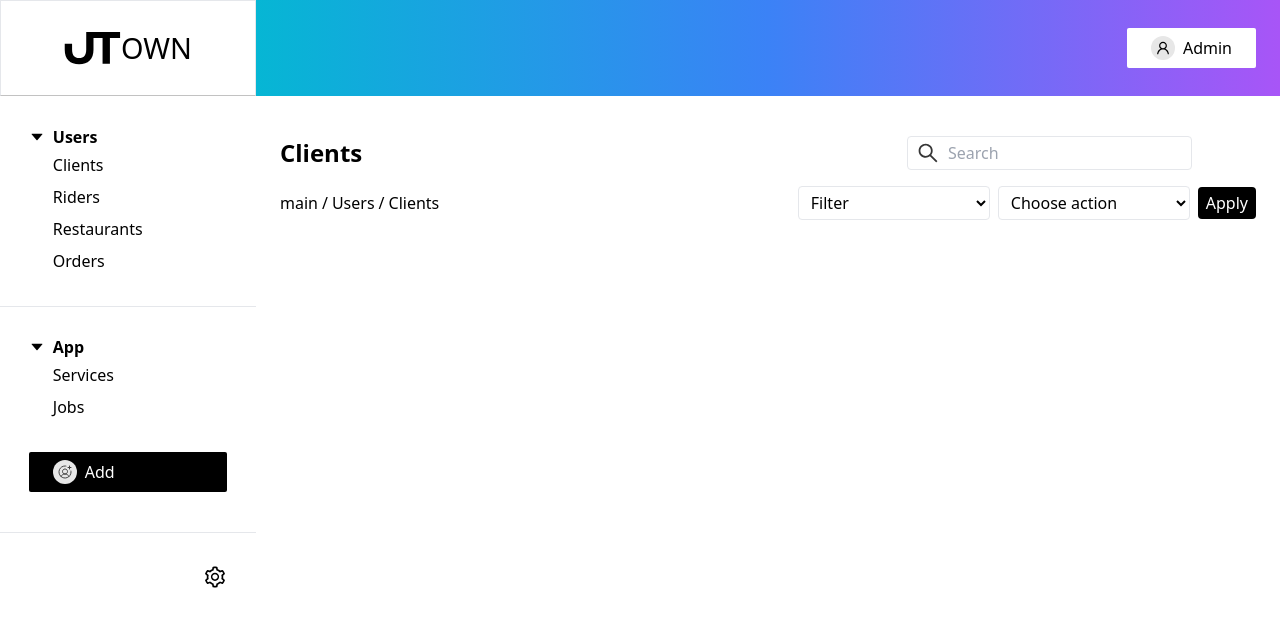
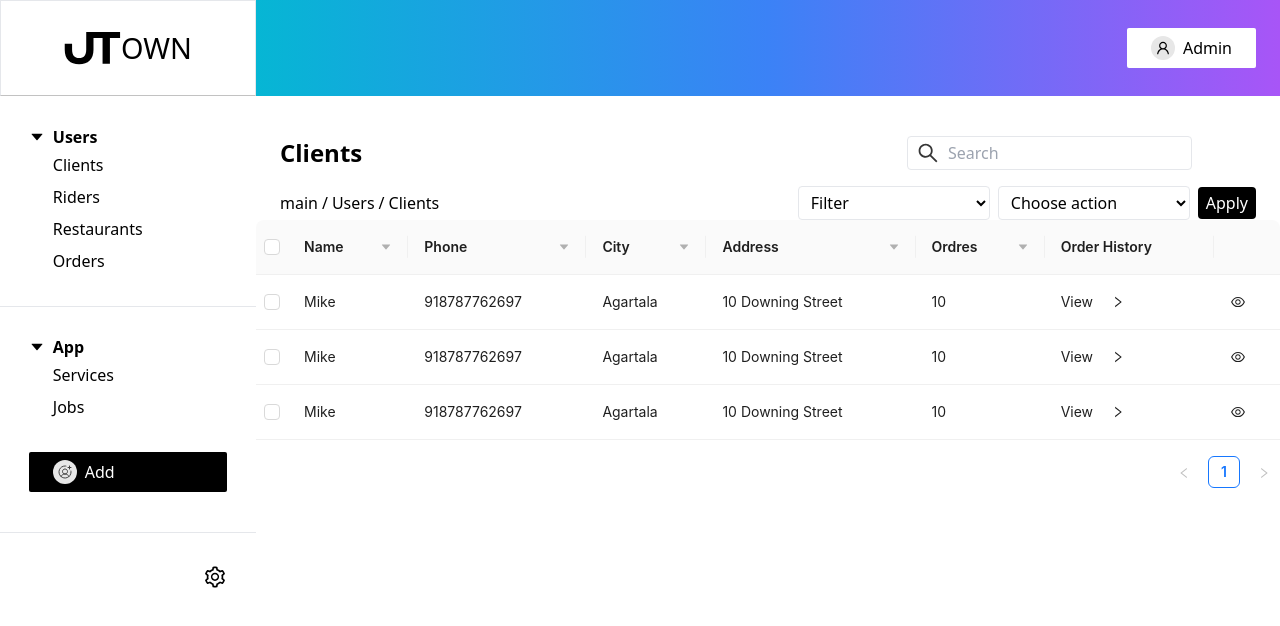
Before and after one commit to NikhileshDb/testing, a React (Create React App) app: page /main/users/clients in a window 1280 px wide. Shown: the top 626 px of the page. Built offline with nearby package versions, Linux system fonts and the light colour scheme.

Commit message:
pageheader and table created

```diff
--- a/package.json
+++ b/package.json
@@ -6,6 +6,7 @@
     "@testing-library/jest-dom": "^5.16.5",
     "@testing-library/react": "^13.4.0",
     "@testing-library/user-event": "^13.5.0",
+    "antd": "^5.1.7",
     "react": "^18.2.0",
     "react-dom": "^18.2.0",
     "react-icons": "^4.7.1",
--- /dev/null
+++ b/src/components/PageHeader.jsx
@@ -0,0 +1,42 @@
+import React from 'react'
+import { AiOutlineSearch } from 'react-icons/ai'
+function PageHeader({ type, title }) {
+    return (
+        <div className="w-full bg-white pt-10 pl-6 pr-[1.5rem]">
+            <div className="flex flex-row items-center justify-between ">
+                <div className="text-2xl font-bold">
+                    {title}
+                </div>
+                <div className="flex gap-1 items-center justify-center border px-2 rounded mr-[4rem]">
+                    <AiOutlineSearch className="h-6 w-6 text-[#363636]" />
+                    <input className="border-none p-1 focus:outline-none" placeholder="Search" type="text" />
+                </div>
+            </div>
+            {/* Bread crumbs */}
+            <div className="flex flex-row items-center justify-between mt-4">
+                <div className="flex flex-row">
+                    <div className="pr-1">main</div>
+                    <div className="pr-1">/</div>
+                    <div className="pr-1">{type}</div>
+                    <div className="pr-1">/</div>
+                    <div className="pr-1">{title}</div>
+                </div>
+                <div className='flex flex-row items-center gap-2'>
+                    <select placeholder="Filter" className="px-2 py-1 border rounded focus:outline-none bg-white w-[12rem]" type="text" >
+                        <option hidden value>Filter</option>
+                        <option>Example 2</option>
+                    </select>
+                    <select placeholder="Choose action" className="px-2 py-1 border rounded focus:outline-none bg-white w-[12rem]" type="text" >
+                        <option hidden value>Choose action</option>
+                        <option>Example 2</option>
+                    </select>
+                    <div className="bg-black rounded px-2 py-1 text-white">
+                        Apply
+                    </div>
+                </div>
+            </div>
+        </div>
+    )
+}
+
+export default PageHeader
--- a/src/components/sidebar/SideBarItem.jsx
+++ b/src/components/sidebar/SideBarItem.jsx
@@ -12,7 +12,7 @@ function SideBarItem({ title, menuItem }) {
             </div>
 
             {menuItem.map(menu => (
-                <Link to={menu.path}>
+                <Link key={menu.name} to={menu.path}>
                     <p className="px-[1.5rem] cursor-pointer py-1">{menu.name}</p>
                 </Link>
             ))}
--- /dev/null
+++ b/src/models/DataSource.jsx
@@ -0,0 +1,35 @@
+const tableData = [
+    {
+        key: '1',
+        name: 'Mike',
+        phone: +918787762697,
+        city: 'Agartala',
+        address: '10 Downing Street',
+        orders: 10,
+        orderHistory: "",
+        id: 1
+
+    },
+    {
+        key: '2',
+        name: 'Mike',
+        phone: +918787762697,
+        city: 'Agartala',
+        address: '10 Downing Street',
+        orders: 10,
+        orderHistory: ""
+
+    },
+    {
+        key: '3',
+        name: 'Mike',
+        phone: +918787762697,
+        city: 'Agartala',
+        address: '10 Downing Street',
+        orders: 10,
+        orderHistory: ""
+
+    },
+];
+
+export { tableData }
--- /dev/null
+++ b/src/models/Operations.jsx
@@ -0,0 +1,9 @@
+import { tableData } from './DataSource'
+
+const getClients = () => {
+    const res = tableData
+    return res
+}
+
+
+export { getClients }
--- a/src/pages/clients/Clients.jsx
+++ b/src/pages/clients/Clients.jsx
@@ -1,43 +1,88 @@
-import React from 'react'
-import { AiOutlineSearch } from 'react-icons/ai'
+import React, { useState } from 'react'
+import PageHeader from '../../components/PageHeader'
+import { getClients } from '../../models/Operations'
+import { useLoaderData } from 'react-router-dom'
+import { Table } from 'antd'
+import { Link } from 'react-router-dom'
+import { AiOutlineRight, AiOutlineEye } from 'react-icons/ai'
+
+const columns = [
+    {
+        title: 'Name',
+        dataIndex: 'name',
+        key: 'name',
+        sorter: (a, b) => a.name.length - b.name.length,
+        sortDirections: ['descend']
+    },
+    {
+        title: 'Phone',
+        dataIndex: 'phone',
+        key: 'phone',
+        sorter: (a, b) => a.name.length - b.name.length,
+        sortDirections: ['descend']
+    },
+    {
+        title: 'City',
+        dataIndex: 'city',
+        key: 'city',
+        sorter: (a, b) => a.name.length - b.name.length,
+        sortDirections: ['descend']
+    },
+    {
+        title: 'Address',
+        dataIndex: 'address',
+        key: 'address',
+        sorter: (a, b) => a.name.length - b.name.length,
+        sortDirections: ['descend']
+    },
+    {
+        title: 'Ordres',
+        dataIndex: 'orders',
+        key: 'orders',
+        sorter: (a, b) => a.name.length - b.name.length,
+        sortDirections: ['descend']
+    },
+    {
+        title: 'Order History',
+        dataIndex: 'order history',
+        key: 'order history',
+        render: (_, record) => (
+            <Link to={""}>
+                <div className="flex flex-row items-center justify-between w-[4rem]">
+                    <div>View</div>
+                    <AiOutlineRight />
+                </div>
+
+            </Link>
+        )
+    },
+    {
+        title: '',
+        dataIndex: 'view',
+        key: 'view',
+        render: (_, record) => (
+            <Link to={""}>
+                <AiOutlineEye className="h-4 w-4" />
+            </Link>
+        )
+
+    },
+];
+
+
+async function loader() {
+    const clients = await getClients()
+    return { clients }
+}
+
 function Clients() {
+    const { clients } = useLoaderData()
     return (
-        <div className="h-screen w-full bg-white pt-10 pl-6 pr-[1.5rem]">
-            <div className="flex flex-row items-center justify-between ">
-                <div className="text-2xl font-bold">
-                    Clients
-                </div>
-                <div className="flex gap-1 items-center justify-center border px-2 rounded mr-[4rem]">
-                    <AiOutlineSearch className="h-6 w-6 text-[#363636]" />
-                    <input className="border-none p-1 focus:outline-none" placeholder="Search" type="text" />
-                </div>
-            </div>
-            {/* Bread crumbs */}
-            <div className="flex flex-row items-center justify-between mt-4">
-                <div className="flex flex-row">
-                    <div className="pr-1">main</div>
-                    <div className="pr-1">/</div>
-                    <div className="pr-1">Users</div>
-                    <div className="pr-1">/</div>
-                    <div className="pr-1">Clients</div>
-                </div>
-                <div className='flex flex-row items-center gap-2'>
-                    <select placeholder="Filter" className="px-2 py-1 border rounded focus:outline-none bg-white w-[12rem]" type="text" >
-                        <option hidden value>Filter</option>
-                        <option>Example 2</option>
-                    </select>
-                    <select placeholder="Choose action" className="px-2 py-1 border rounded focus:outline-none bg-white w-[12rem]" type="text" >
-                        <option hidden value>Choose action</option>
-                        <option>Example 2</option>
-                    </select>
-                    <div className="bg-black rounded px-2 py-1 text-white">
-                        Apply
-                    </div>
-                </div>
-            </div>
-
-        </div>
+        <>
+            <PageHeader type="Users" title="Clients" />
+            <Table rowSelection={{ type: 'checkbox' }} dataSource={clients} columns={columns} />
+        </>
     )
 }
 
-export default Clients
+export { Clients, loader }
--- a/src/routes/Router.jsx
+++ b/src/routes/Router.jsx
@@ -1,7 +1,7 @@
 import { createBrowserRouter } from 'react-router-dom'
-import ErrorScreen from '../components/ErrorScreen';
+import ErrorScreen from '../pages/ErrorScreen';
 import SplitScreen from '../layout/SplitScreen'
-import Clients from '../pages/clients/Clients';
+import { Clients, loader as clientsLoader } from '../pages/clients/Clients';
 import Jobs from '../pages/jobs/Jobs';
 import Orders from '../pages/orders/Orders';
 import Restaurants from '../pages/restaurents/Restaurants';
@@ -17,6 +17,7 @@ export const Router = createBrowserRouter([
             {
                 path: 'main/users/clients',
                 element: <Clients />,
+                loader: clientsLoader,
             },
             {
                 path: 'main/users/riders',
```
Also changed, not shown: src/pages/ErrorScreen.jsx (renamed from src/components/ErrorScreen.jsx), 1 other file (tests, documents, lock files or other folders).
